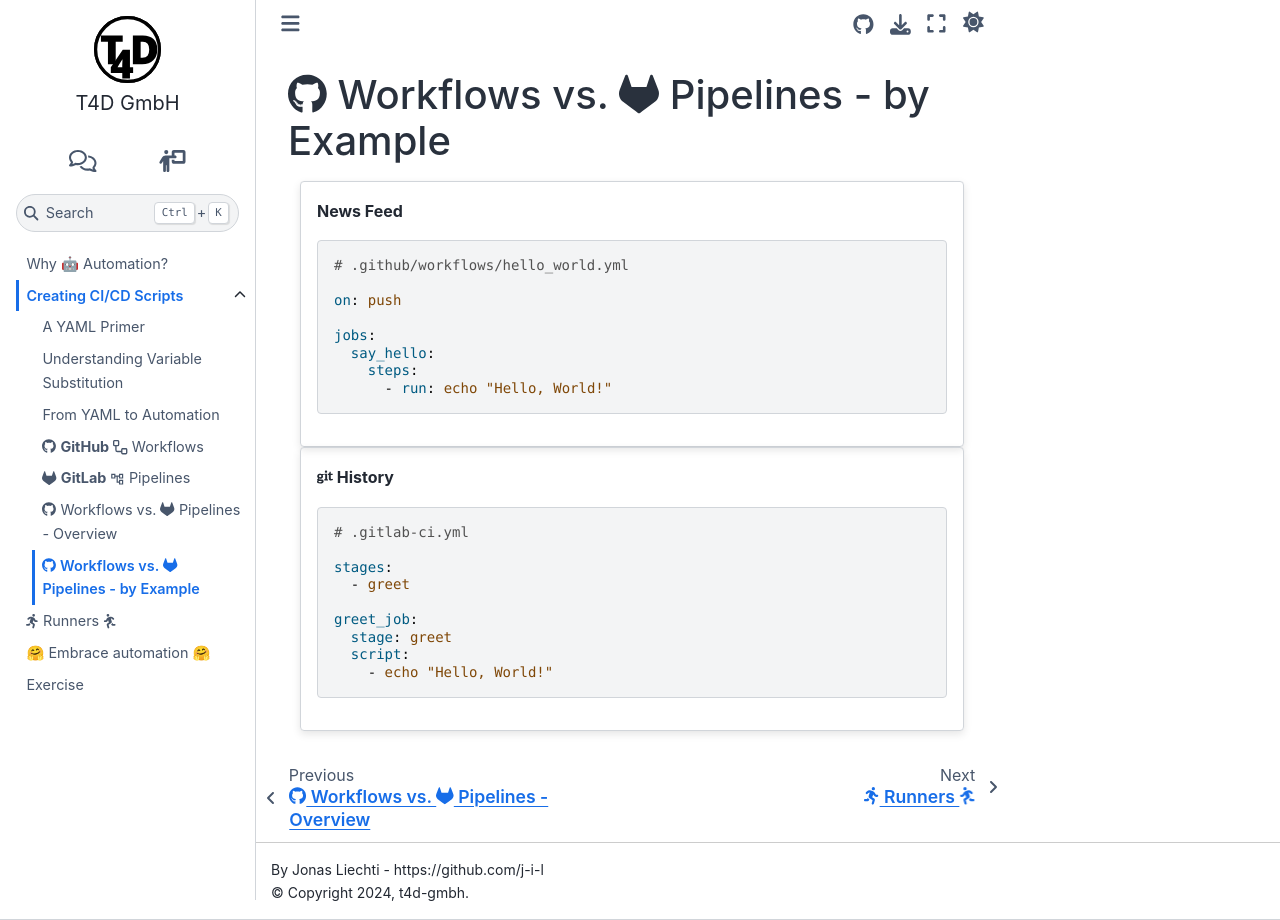
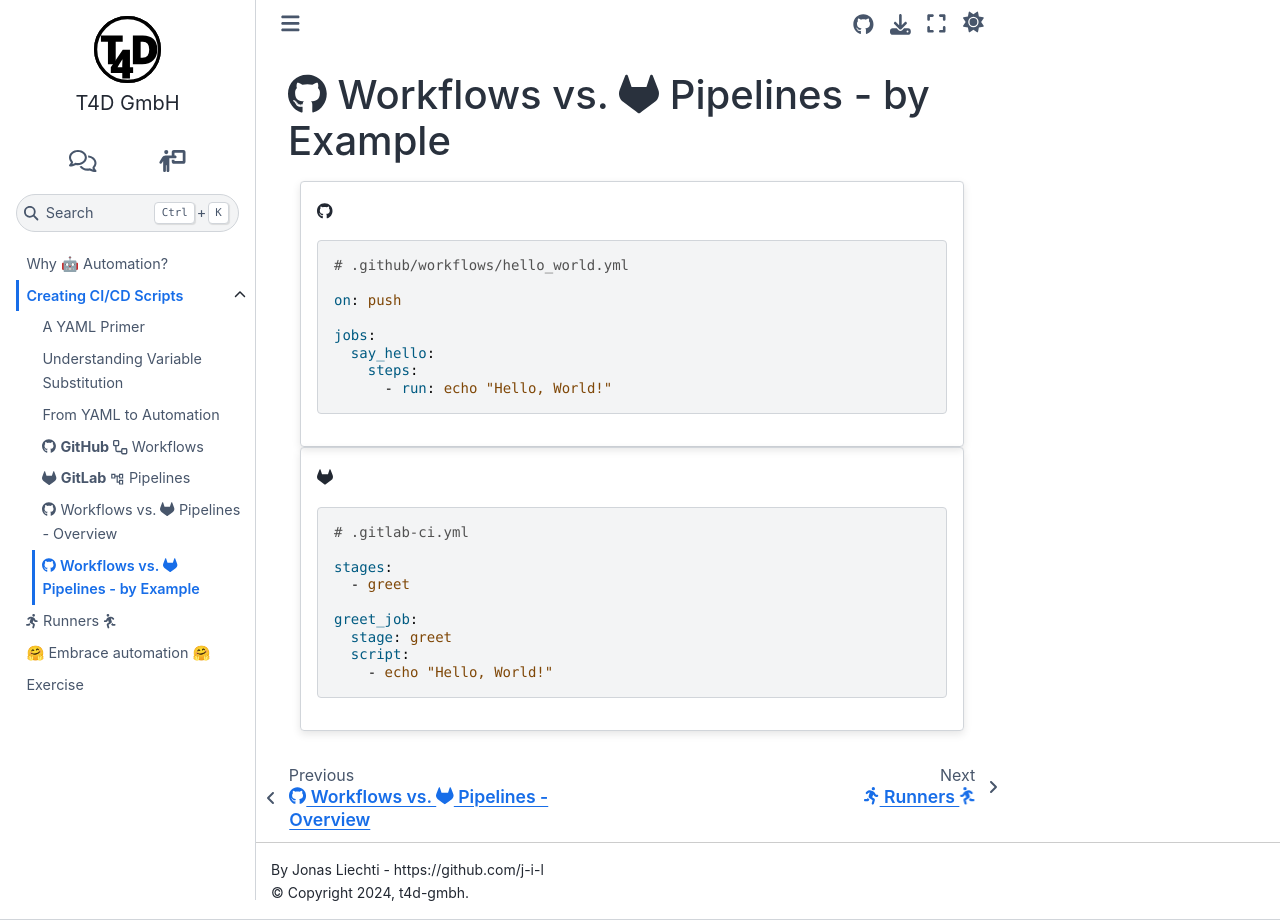
Before and after one commit to t4d-gmbh/ci-cd-workflows, a Sphinx documentation site: the page built from source/content/creating_workflows/examples.md, in a window 1280 px wide. Built offline with Sphinx 7.4.7 and the Sphinx Book theme 1.1.4, drawn with Linux system fonts in a browser that asks for light colours; the version number could not be read and is left out.

Commit message:
fixed ugly typo

````diff
--- a/source/content/creating_workflows/examples.md
+++ b/source/content/creating_workflows/examples.md
@@ -1,6 +1,6 @@
 ## <i class="fab fa-github"></i> Workflows vs. <i class="fab fa-gitlab"></i> Pipelines - by Example
 ::::{grid}
-:::{grid-item-card} News Feed
+:::{grid-item-card} <i class="fab fa-github"></i>
 ```yaml
 # .github/workflows/hello_world.yml
 
@@ -12,7 +12,7 @@
       - run: echo "Hello, World!"
 ```
 :::
-:::{grid-item-card} <i class="fab fa-git"></i> History
+:::{grid-item-card} <i class="fab fa-gitlab"></i>
 ```yaml
 # .gitlab-ci.yml
 
````
